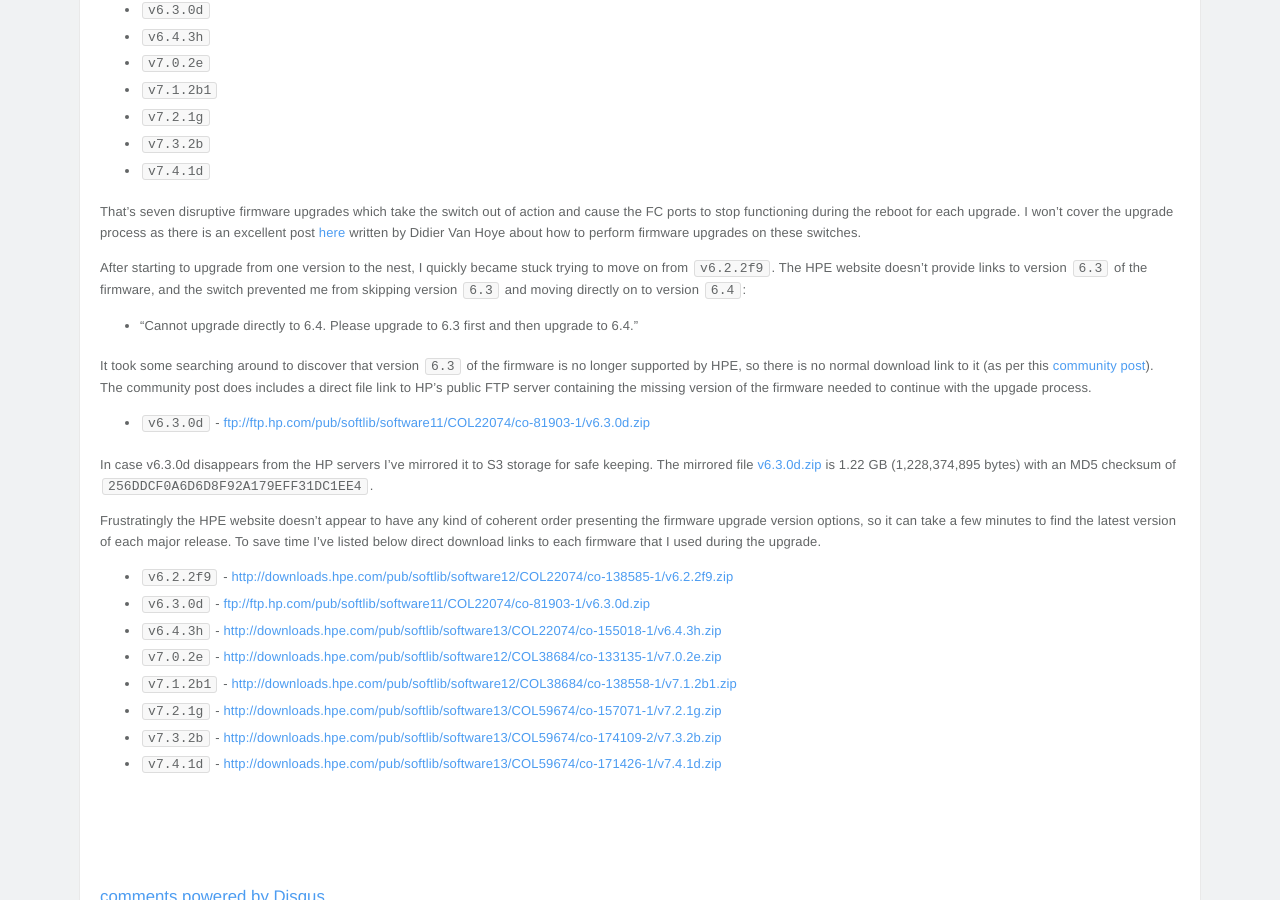
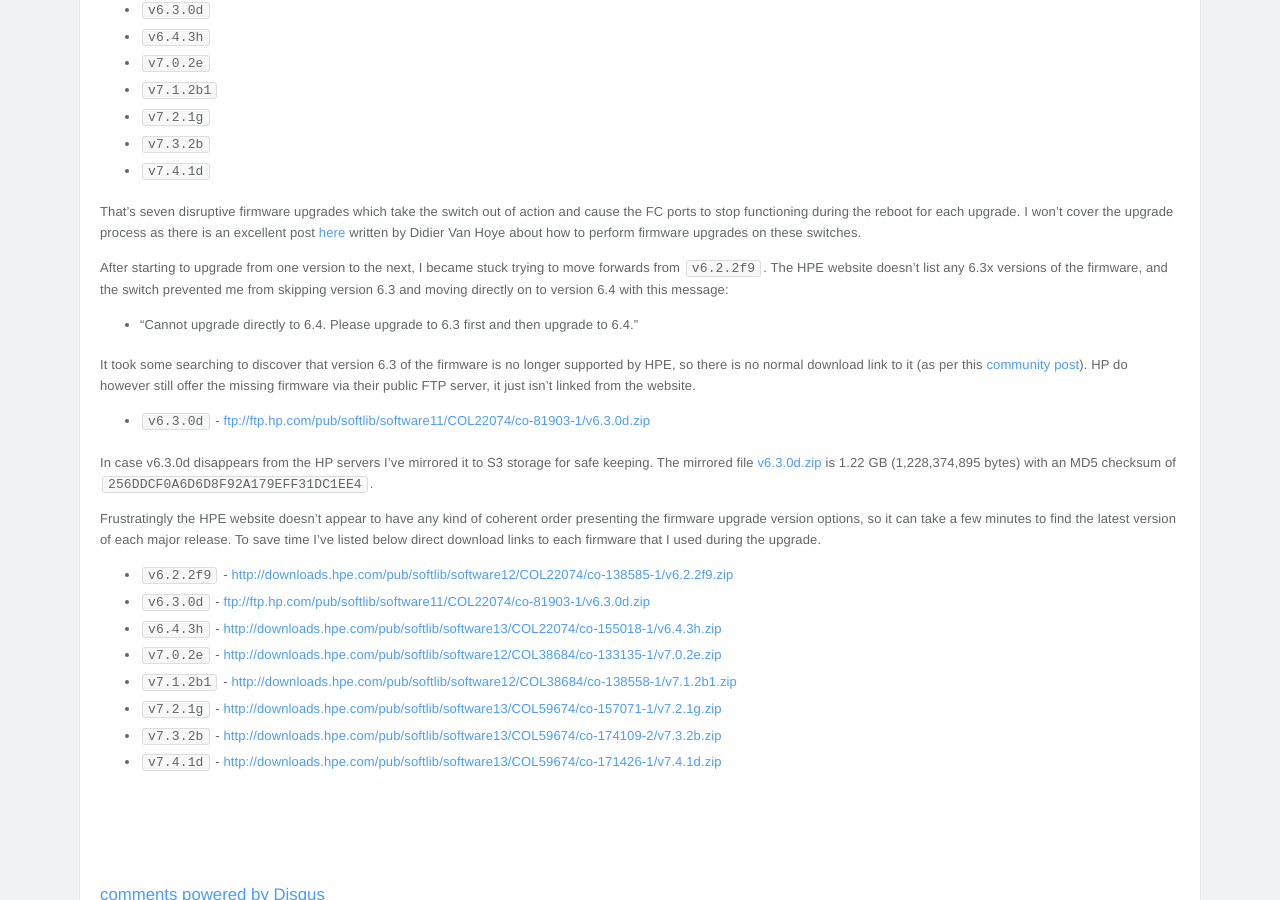
Before and after one commit to pingfu/pingfu.github.io, a Jekyll site: the page built from _posts/2016-10-11-brocade-cannot-upgrade-directly-to-6.4-upgrade-to-6.3-first.markdown, in a window 1280 px wide and 900 px high, scrolled down 593 px. Built offline with Jekyll 4.4.1, drawn with Linux system fonts in a browser that asks for light colours; nearby versions of some CDN libraries; comment, search, counter and statistics services are not loaded.

Commit message:
text update

```diff
--- a/_posts/2016-10-11-brocade-cannot-upgrade-directly-to-6.4-upgrade-to-6.3-first.markdown
+++ b/_posts/2016-10-11-brocade-cannot-upgrade-directly-to-6.4-upgrade-to-6.3-first.markdown
@@ -26,11 +26,11 @@
 
 That's seven disruptive firmware upgrades which take the switch out of action and cause the FC ports to stop functioning during the reboot for each upgrade. I won't cover the upgrade process as there is an excellent post [here][workinghardinit] written by Didier Van Hoye about how to perform firmware upgrades on these switches.
 
-After starting to upgrade from one version to the nest, I quickly became stuck trying to move on from `v6.2.2f9`. The HPE website doesn't provide links to version `6.3` of the firmware, and the switch prevented me from skipping version `6.3` and moving directly on to version `6.4`:
+After starting to upgrade from one version to the next, I became stuck trying to move forwards from `v6.2.2f9`. The HPE website doesn't list any 6.3x versions of the firmware, and the switch prevented me from skipping version 6.3 and moving directly on to version 6.4 with this message:
 
 * "Cannot upgrade directly to 6.4. Please upgrade to 6.3 first and then upgrade to 6.4."
 
-It took some searching around to discover that version `6.3` of the firmware is no longer supported by HPE, so there is no normal download link to it (as per this [community post][hpe-community]). The community post does includes a direct file link to HP's public FTP server containing the missing version of the firmware needed to continue with the upgade process.
+It took some searching to discover that version 6.3 of the firmware is no longer supported by HPE, so there is no normal download link to it (as per this [community post][hpe-community]). HP do however still offer the missing firmware via their public FTP server, it just isn't linked from the website.
 
 * `v6.3.0d` - [ftp://ftp.hp.com/pub/softlib/software11/COL22074/co-81903-1/v6.3.0d.zip][v6.3.0d]
 
```
